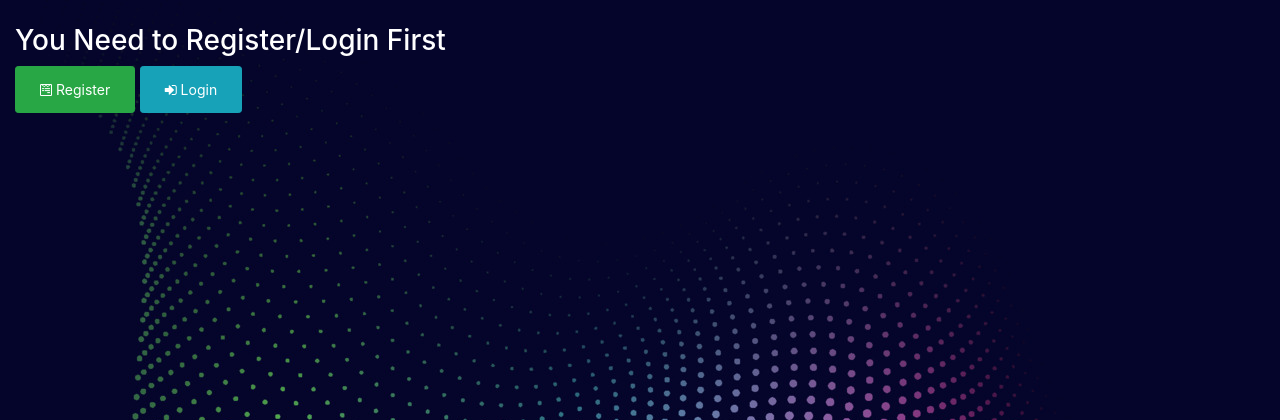
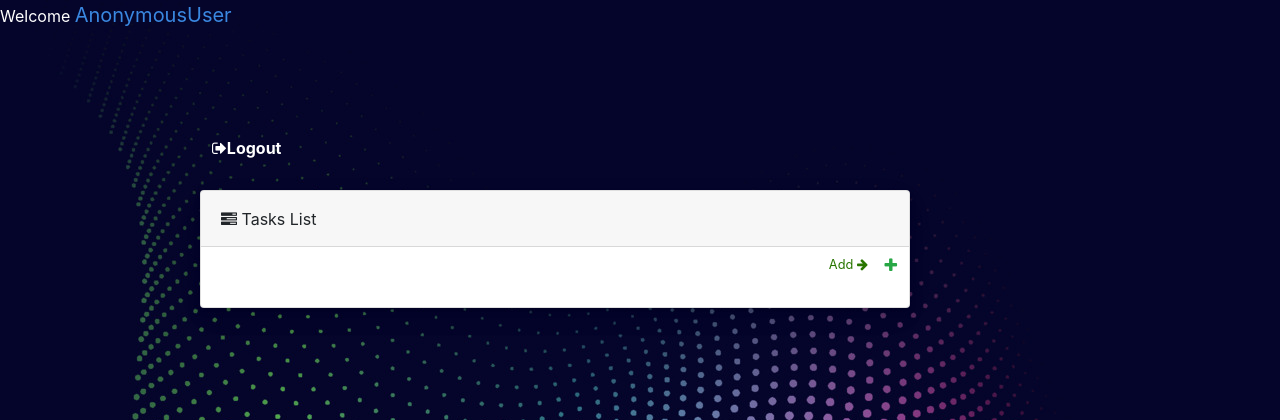
Before and after one commit to mosihere/Todo-App, a Django app: page /todo/ in a window 1280 px wide. Shown: the top 420 px of the page. Run offline with Django 5.2, Linux system fonts and the light colour scheme; some libraries are stand-ins or nearby versions.

Commit message:
remove some extra codes

```diff
--- a/todo/templates/todo/index.html
+++ b/todo/templates/todo/index.html
@@ -2,6 +2,7 @@
 {% load static %}
 {% load crispy_forms_filters %}
 {% load crispy_forms_tags %}
+
 
 
 {% block static_files %}
@@ -21,13 +22,7 @@
     {% endblock tab_title %}
 
 
-
-
-
     {% block page_content %}
-    {% if user.is_authenticated %}
-
-
 
     <p style="display: inline; color:white;">Welcome <p style="color: rgb(58, 136, 225); display: inline; font-size: 20px;">{{ user }}</p></p>
     <div class="row d-flex justify-content-center container">
@@ -48,17 +43,9 @@
 
         <div class="col-md-8">
 
-
     </div>
-
                 <div style="position: static;" class="ps ps--active-y">
                   <div class="ps-content">
-
-
-
-
-
-
 
                     <div class="widget-content p-0">
 
@@ -75,18 +62,7 @@
 
                         </div>
 
-
-
                     </div>
-
-
-
-
-
-
-
-
-
 
                       {% for todo in todos %}
 
@@ -161,31 +137,6 @@
         </div>
 </div>
 
-
 <br>
 
-    <!-- <div class="col-md-8"> -->
-
-
-
-
-    {% else %}
-
-
-    <div class="col-md-8">
-      <br>
-    <h3 style="color:white">You Need to Register/Login First</h3>
-
-      <button  class="btn btn-success btn-sm"><a style="color:white" class="nav-link" href="{% url 'account:register' %}"><i class="fa fa-wpforms"></i> Register</a>
-      </button>
-
-
-      <button  type="button" class="btn btn-info btn-sm"><a style="color:white" class="nav-link" href="{% url 'account:login' %}"><i class="fa fa-sign-in"></i> Login</a>
-
-      </button>
-
-    </div>
-
-    {% endif %}
-
-    {% endblock page_content %}
+  {% endblock page_content %}
```
